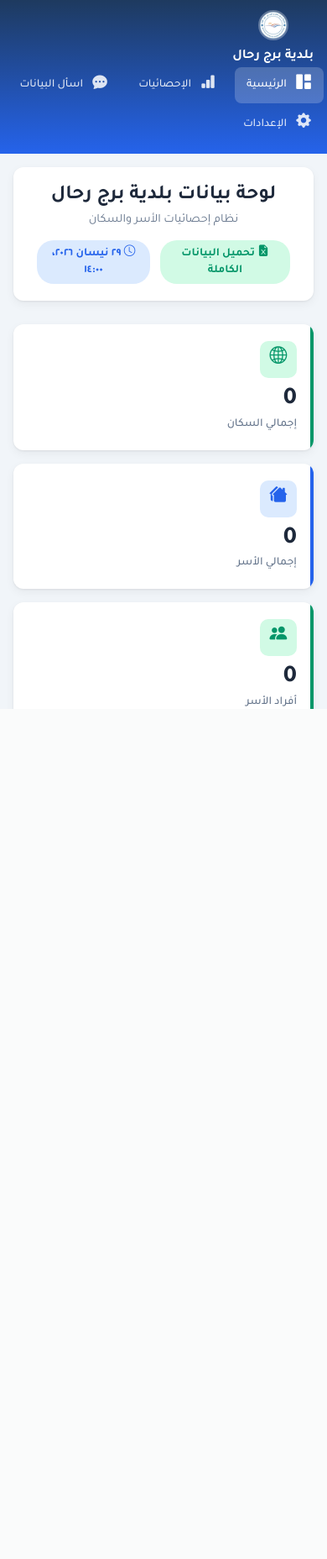
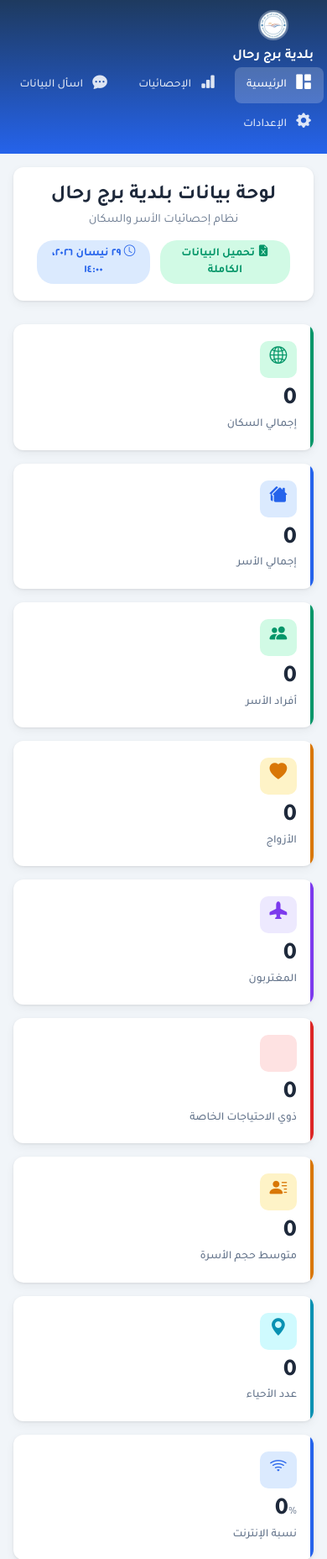
Before and after one commit to maysaa1997/bourj_rahal_municipality_stats, a Flask app: page / in a window 390 px wide. Shown: the top 1856 px of the page at 84% size. Before the commit the page ends 844 px from the top, so only its background shows below. Run offline with Flask 3, Linux system fonts and the light colour scheme; data that the repository does not hold is empty; parts of the project's set-up code (start-up, migrations or seed data) failed here and were passed over; some libraries are stand-ins or nearby versions.

Commit message:
Update style.css

```diff
--- a/static/style.css
+++ b/static/style.css
@@ -41,7 +41,14 @@ body {
     margin: 0;
     padding: 0;
     height: 100%;
-    overflow: hidden;
+}
+
+@media (min-width: 993px) {
+
+    html,
+    body {
+        overflow: hidden;
+    }
 }
 
 body {
@@ -459,7 +466,8 @@ body {
 }
 
 .chat-messages {
-    height: 400px;
+    min-height: 300px;
+    max-height: 60vh;
     overflow-y: auto;
     padding: 20px;
     display: flex;
@@ -796,7 +804,8 @@ body.dark-mode .chat-msg.ai pre {
         margin-right: 0;
         padding: 16px;
         width: 100%;
-        height: calc(100vh - 60px);
+        height: auto;
+        overflow-y: visible;
     }
 
     .kpi-grid {
```
